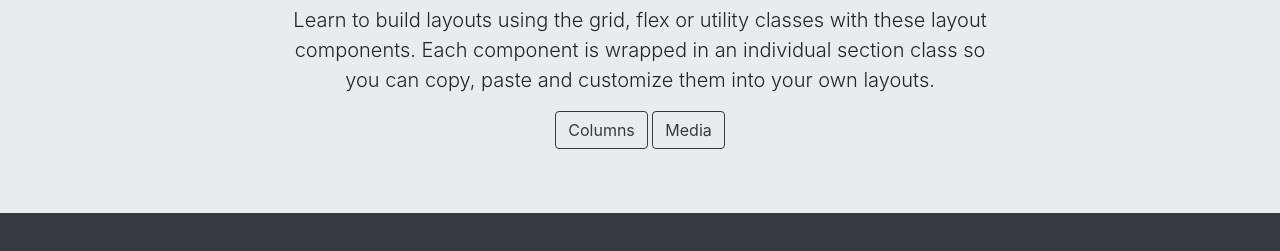
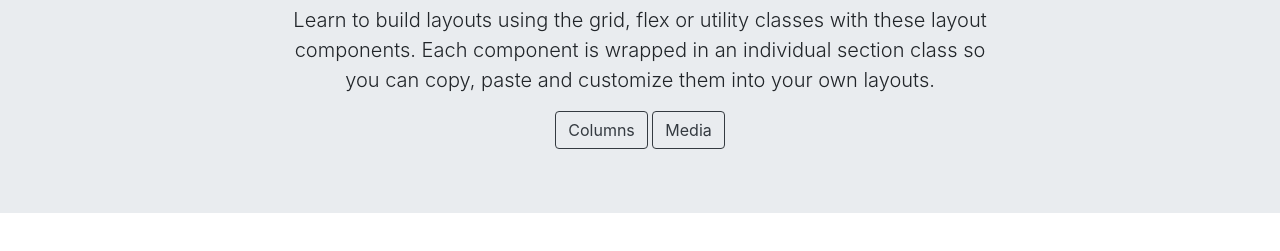
Before and after one commit to triggered1/cautious-chainsaw, a plain HTML site: page index.html in a window 1280 px wide. Shown: the part 157-408 px from the top of the page. Drawn offline with nearby package versions, Linux system fonts and the light colour scheme.

Commit message:
changes in index.html

```diff
--- a/index.html
+++ b/index.html
@@ -13,7 +13,7 @@
     <title>Learn Git and Github today</title>
   </head>
 
-  <body class="bg-dark">
+  <body class="dark">
     <header id="page-hero" class="site-header d-flex flex-column align-content-between">
       <nav class="site-nav family-sans navbar navbar-expand-md bg-dark navbar-dark">
         <div class="container-fluid">
```
